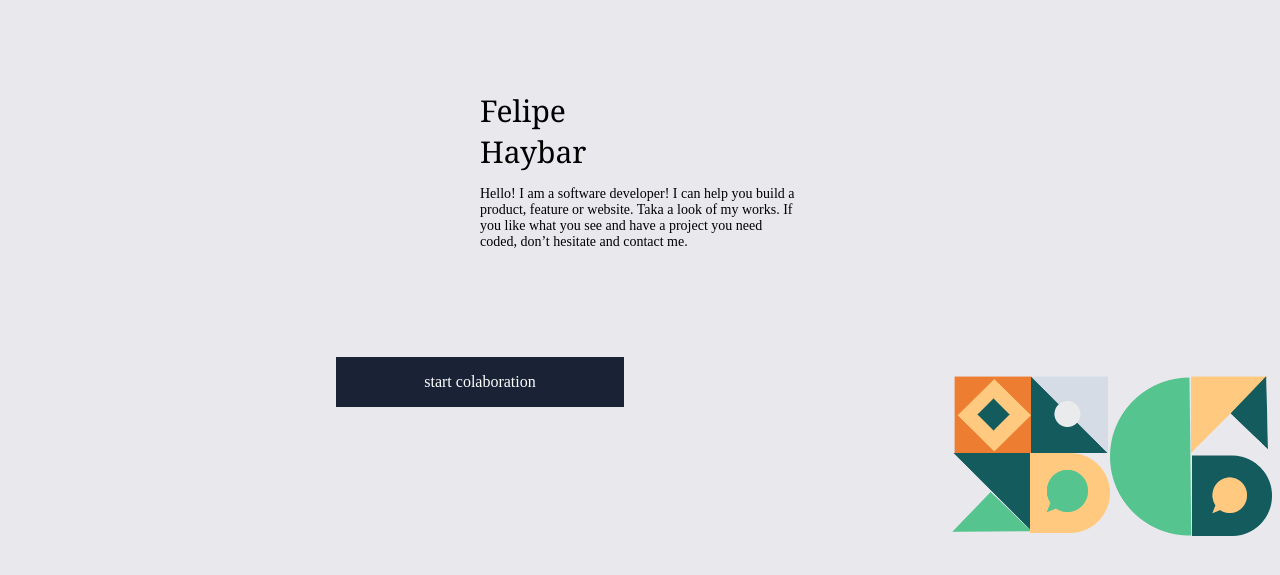
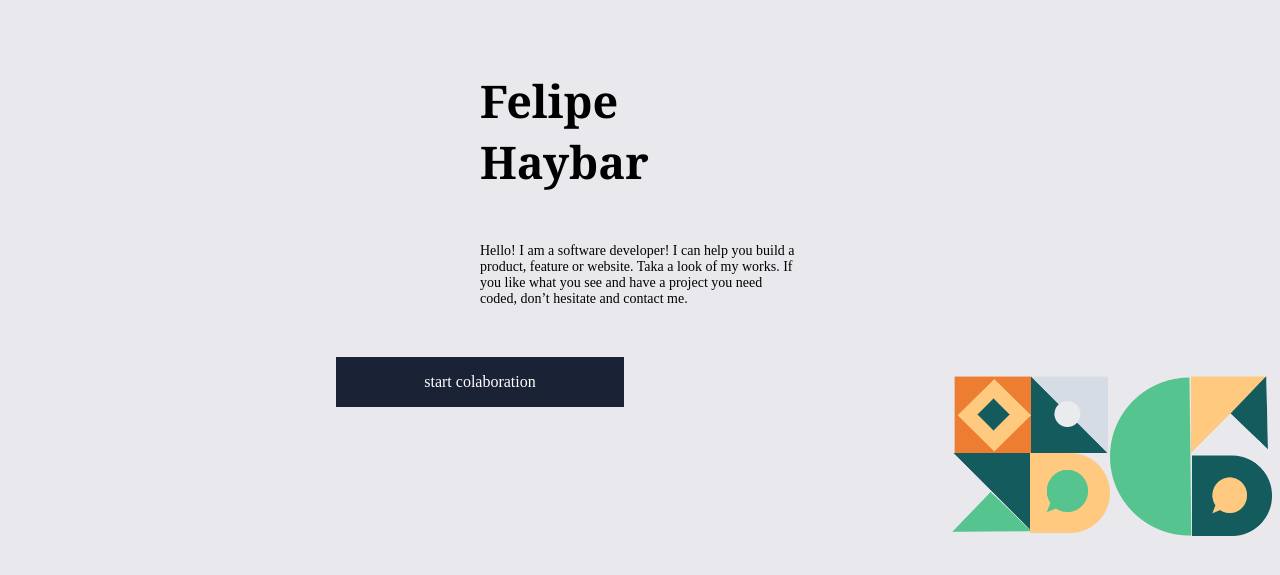
Before and after one commit to Feliverse/PortfolioSetupMobile, a website: page index.html in a window 1280 px wide. Shown: the part 85-660 px from the top of the page. Drawn offline with Linux system fonts and the light colour scheme.

Commit message:
save main section index.html

```diff
--- a/index.html
+++ b/index.html
@@ -16,7 +16,7 @@
     </nav>
     <main>
         <section class="caja miNombre">
-            Felipe <br> Haybar
+           <h1>Felipe <br> Haybar</h1>
         </section>
         <section class="saludo">
             <p>
```
